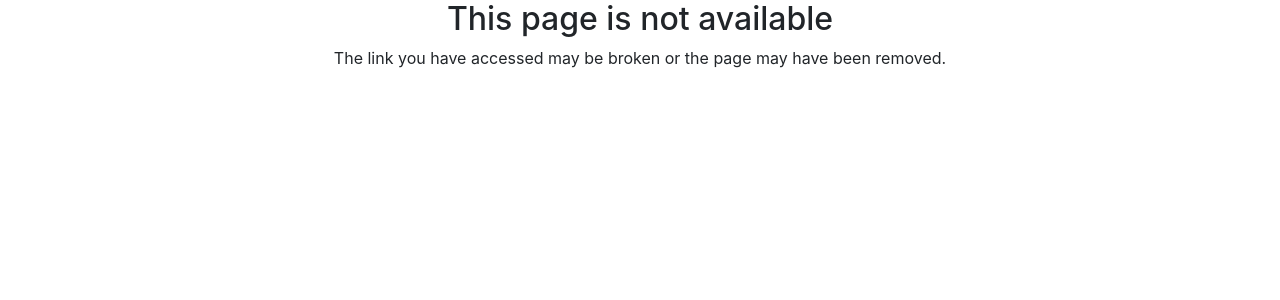
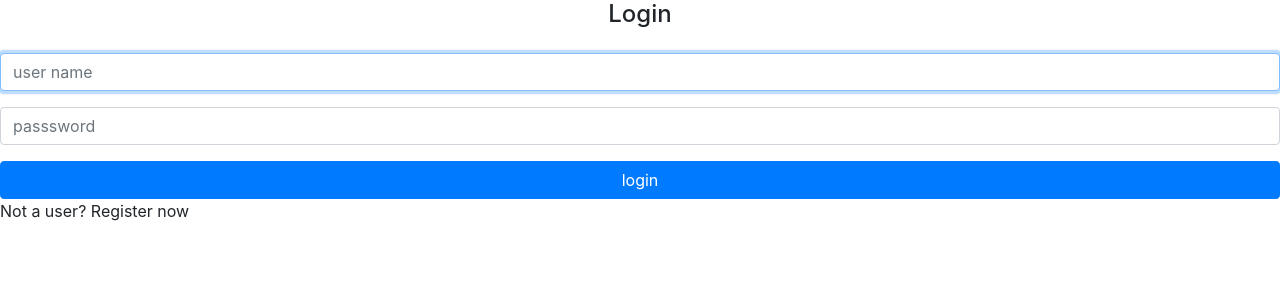
Before and after one commit to renanramos/alurapic, an Angular app: page / in a window 1280 px wide. Shown: the top 300 px of the page. Built offline with nearby package versions, Linux system fonts and the light colour scheme.

Commit message:
Implementação do componente/modulo login

```diff
--- a/src/app/app-routing.module.ts
+++ b/src/app/app-routing.module.ts
@@ -5,9 +5,14 @@
 import { PhotoFormComponent } from './photos/photo-form/photo-form.component';
 import { NotFoundComponent } from './errors/not-found/not-found.component';
 import { PhotoListResolver } from './photos/photo-list/photo-list.resolver';
+import { SignInComponent } from './home/signin/signin.component';
 
 
 const routes: Routes = [
+  {
+    path: '',
+    component: SignInComponent
+  },
   {
     path: 'user/:userName',
     component: PhotoListComponent,
--- a/src/app/app.module.ts
+++ b/src/app/app.module.ts
@@ -5,6 +5,7 @@
 import { AppComponent } from './app.component';
 import { PhotosModule } from './photos/photos.module';
 import { ErrorsModule } from './errors/errors.module';
+import { HomeModule } from './home/home.module';
 
 
 @NgModule({
@@ -15,7 +16,8 @@
     BrowserModule,
     AppRoutingModule,
     PhotosModule,
-    ErrorsModule
+    ErrorsModule,
+    HomeModule
   ],
   providers: [],
   bootstrap: [AppComponent]
--- /dev/null
+++ b/src/app/home/signin/signin.component.html
@@ -0,0 +1,16 @@
+<h4 class="text-center">Login</h4>
+
+<form class="form mt-4">
+    <div class="form-group">
+        <input class="form-control" placeholder="user name" autofocus>
+    </div>
+
+    <div class="form-group">
+        <input type="password" class="form-control" placeholder="passsword" />
+    </div>
+
+    <button type="submit" class="btn btn-primary btn-block">login</button>
+
+</form>
+
+<p>Not a user? <a>Register now</a></p>
--- /dev/null
+++ b/src/app/home/signin/signin.component.ts
@@ -0,0 +1,6 @@
+import { Component } from '@angular/core';
+
+@Component({
+    templateUrl: './signin.component.html'
+})
+export class SignInComponent { }
```
Also changed, not shown: src/app/home/home.module.ts (added, +7 -0 lines).
